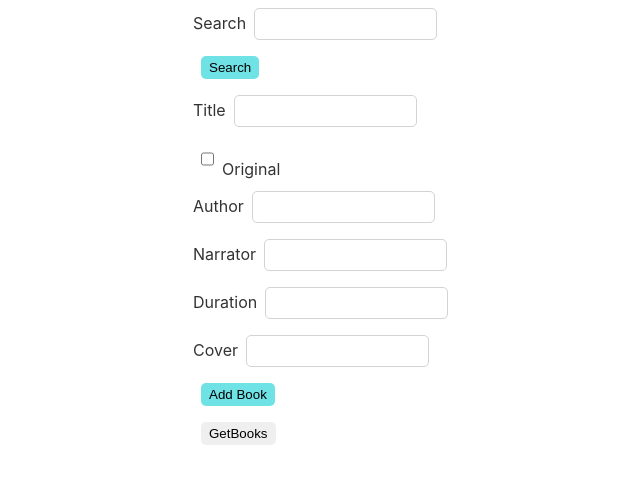
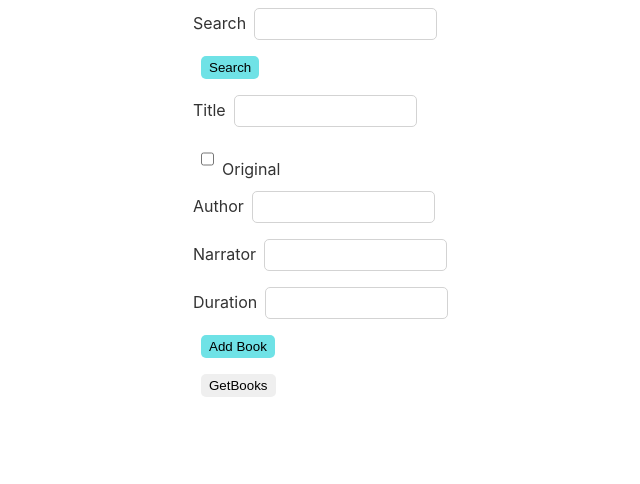
Before and after one commit to alebrij3/beek-api, a React (Create React App) app: page / in a window 1280 px wide. Shown: the top 484 px of the page, without its empty margins (122-762 px from the left). Built offline with nearby package versions, Linux system fonts and the light colour scheme.

Commit message:
FIX parseInt the duration value

```diff
--- a/src/components/Search.jsx
+++ b/src/components/Search.jsx
@@ -51,10 +51,10 @@ const Search = () => {
           ]
         },
         "duration": {
-          "es-MX": target.duration.value
+          "es-MX": parseInt(target.duration.value)
         },
         "cover": {
-          "es-MX": target.cover.value
+          "es-MX": "https://images.findawayworld.com/v1/image/cover/CD059097"
         }
       }
     }
@@ -100,9 +100,6 @@ const Search = () => {
       <label htmlFor="">Duration
         <input type="number" name="duration" />
       </label>
-      <label htmlFor="">Cover
-        <input type="text" name="cover" />
-      </label>
       <button type="submit">Add Book</button>
     </form>
     <button onClick={getAllAudiobooks}>GetBooks</button>
```
